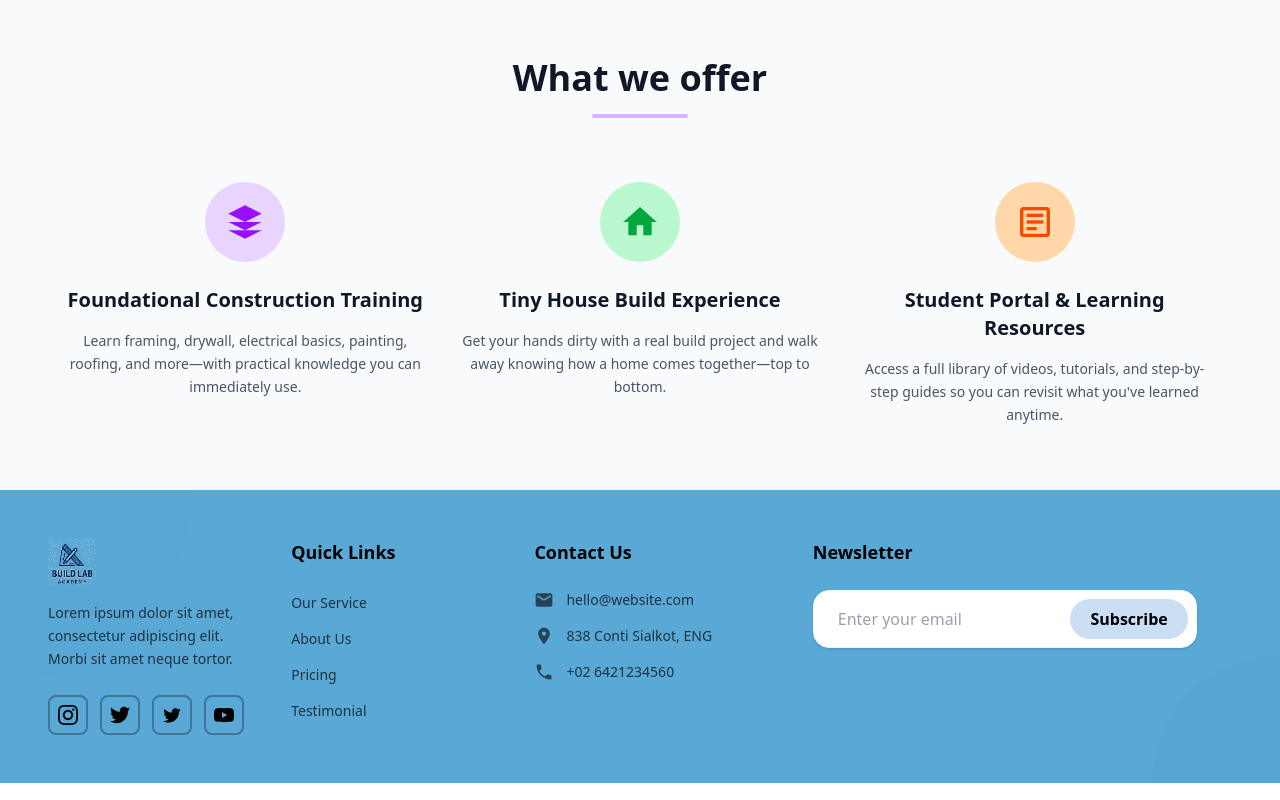
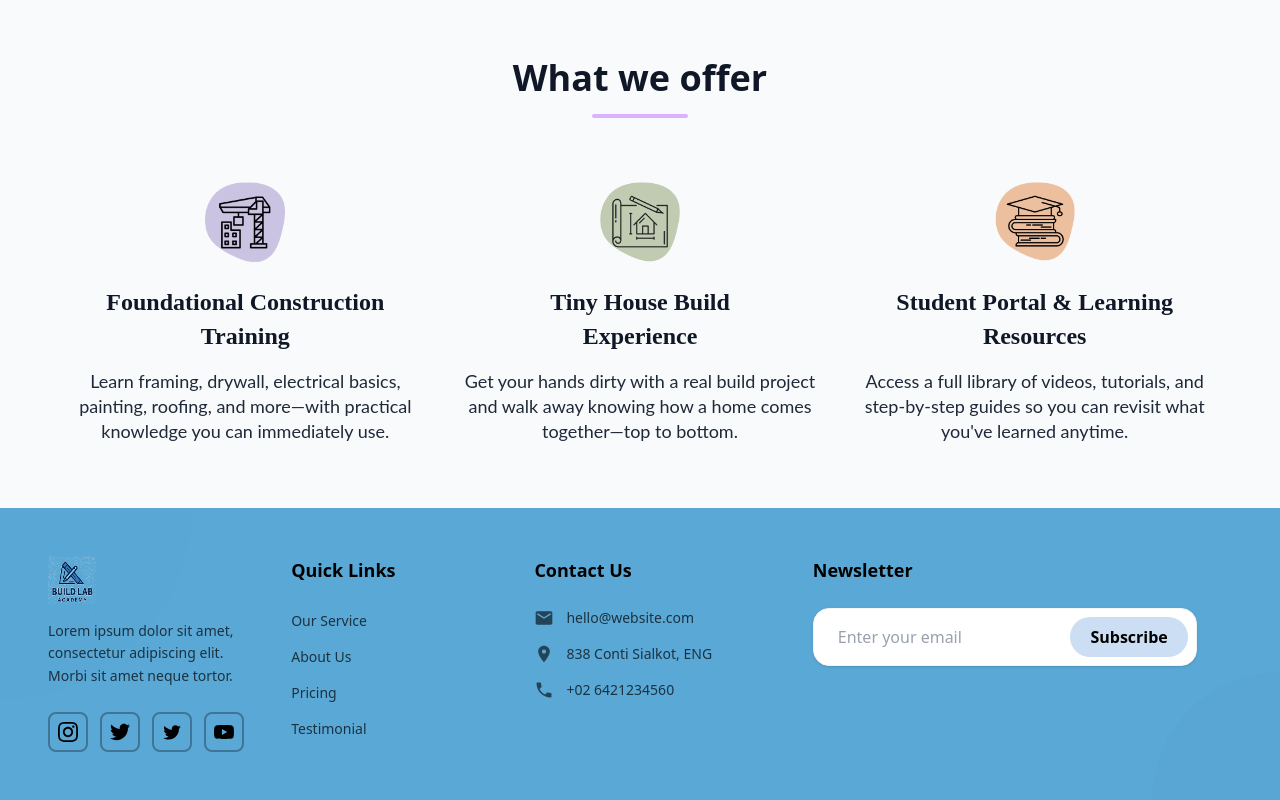
Before and after one commit to SeifEldin15/BuildLabAcademy, a Next.js app: page /about-us in a window 1280 px wide. Shown: the part 2337-3137 px from the top of the page. Built offline with nearby package versions, Linux system fonts and the light colour scheme.

Commit message:
Refactor OurMission component to replace SVG icons with Next.js Image for optimized loading; update text styles for consistency and improved readability.

```diff
--- a/src/components/OurMission.tsx
+++ b/src/components/OurMission.tsx
@@ -168,50 +168,57 @@ export default function OurMission() {
           <div className="grid md:grid-cols-3 gap-8">
             {/* Foundational Construction Training */}
             <div className="text-center">
-              <div className="w-20 h-20 bg-purple-200 rounded-full flex items-center justify-center mx-auto mb-6">
-                <svg className="w-10 h-10 text-purple-600" fill="currentColor" viewBox="0 0 24 24">
-                  <path d="M12 2L2 7L12 12L22 7L12 2Z"/>
-                  <path d="M2 17L12 22L22 17"/>
-                  <path d="M2 12L12 17L22 12"/>
-                </svg>
+              <div className="w-20 h-20 mx-auto mb-6">
+                <Image
+                  src="/abouticon1.png"
+                  alt="Foundational Construction Training"
+                  width={80}
+                  height={80}
+                  className="object-contain"
+                />
               </div>
-              <h4 className="text-xl font-bold text-gray-900 mb-4">
+              <h4 className="text-xl font-semibold text-gray-900 mb-4" style={{ fontFamily: 'Source Serif Pro', fontSize: '24px', fontWeight: 600 }}>
                 Foundational Construction Training
               </h4>
-              <p className="text-gray-600 text-sm leading-relaxed">
+              <p className="text-gray-800 leading-snug" style={{ fontFamily: 'Lato', fontSize: '18px', fontWeight: 400 }}>
                 Learn framing, drywall, electrical basics, painting, roofing, and more—with practical knowledge you can immediately use.
               </p>
             </div>
 
             {/* Tiny House Build Experience */}
             <div className="text-center">
-              <div className="w-20 h-20 bg-green-200 rounded-full flex items-center justify-center mx-auto mb-6">
-                <svg className="w-10 h-10 text-green-600" fill="currentColor" viewBox="0 0 24 24">
-                  <path d="M10 20V14H14V20H19V12H22L12 3L2 12H5V20H10Z"/>
-                </svg>
+              <div className="w-20 h-20 mx-auto mb-6">
+                <Image
+                  src="/abouticon2.png"
+                  alt="Tiny House Build Experience"
+                  width={80}
+                  height={80}
+                  className="object-contain"
+                />
               </div>
-              <h4 className="text-xl font-bold text-gray-900 mb-4">
-                Tiny House Build Experience
+              <h4 className="text-xl font-semibold text-gray-900 mb-4" style={{ fontFamily: 'Source Serif Pro', fontSize: '24px', fontWeight: 600 }}>
+                Tiny House Build <br /> Experience
               </h4>
-              <p className="text-gray-600 text-sm leading-relaxed">
+              <p className="text-gray-800 leading-snug" style={{ fontFamily: 'Lato', fontSize: '18px', fontWeight: 400 }}>
                 Get your hands dirty with a real build project and walk away knowing how a home comes together—top to bottom.
               </p>
             </div>
 
             {/* Student Portal & Learning Resources */}
             <div className="text-center">
-              <div className="w-20 h-20 bg-orange-200 rounded-full flex items-center justify-center mx-auto mb-6">
-                <svg className="w-10 h-10 text-orange-600" fill="currentColor" viewBox="0 0 24 24">
-                  <path d="M19 3H5C3.9 3 3 3.9 3 5V19C3 20.1 3.9 21 5 21H19C20.1 21 21 20.1 21 19V5C21 3.9 20.1 3 19 3ZM19 19H5V5H19V19Z"/>
-                  <path d="M7 7H17V9H7V7Z"/>
-                  <path d="M7 11H17V13H7V11Z"/>
-                  <path d="M7 15H13V17H7V15Z"/>
-                </svg>
+              <div className="w-20 h-20 mx-auto mb-6">
+                <Image
+                  src="/abouticon3.png"
+                  alt="Student Portal & Learning Resources"
+                  width={80}
+                  height={80}
+                  className="object-contain"
+                />
               </div>
-              <h4 className="text-xl font-bold text-gray-900 mb-4">
+              <h4 className="text-xl font-semibold text-gray-900 mb-4" style={{ fontFamily: 'Source Serif Pro', fontSize: '24px', fontWeight: 600 }}>
                 Student Portal & Learning Resources
               </h4>
-              <p className="text-gray-600 text-sm leading-relaxed">
+              <p className="text-gray-800 leading-snug" style={{ fontFamily: 'Lato', fontSize: '18px', fontWeight: 400 }}>
                 Access a full library of videos, tutorials, and step-by-step guides so you can revisit what you've learned anytime.
               </p>
             </div>
```
